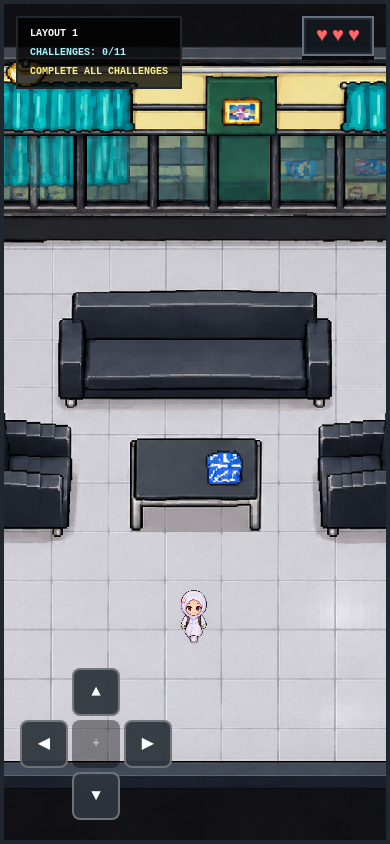
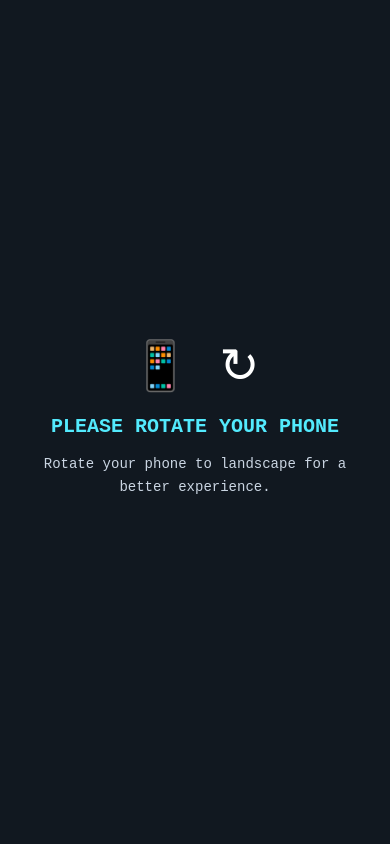
Before and after one commit to Iniakunsv/first-game-cuy, a Next.js app: page / in a window 390 px wide. Built offline with nearby package versions, Linux system fonts and the light colour scheme.

Commit message:
Add mobile portrait rotation notice

```diff
--- a/components/Game.tsx
+++ b/components/Game.tsx
@@ -26,7 +26,7 @@ import {
   Direction,
 } from '@/data/types';
 
-const SPEED = 0.5;
+const SPEED = 0.25;
 
 export default function Game() {
 
@@ -65,6 +65,30 @@ export default function Game() {
 
   const [solved, setSolved] =
     useState<string[]>([]);
+
+  const [isPortrait, setIsPortrait] =
+    useState(false);
+
+  const [zoom, setZoom] =
+    useState(1);
+
+  useEffect(() => {
+  const checkOrientation = () => {
+    setIsPortrait(
+      window.matchMedia('(max-width: 767px) and (orientation: portrait)').matches
+    );
+  };
+
+  checkOrientation();
+
+  window.addEventListener('resize', checkOrientation);
+  window.addEventListener('orientationchange', checkOrientation);
+
+  return () => {
+    window.removeEventListener('resize', checkOrientation);
+    window.removeEventListener('orientationchange', checkOrientation);
+  };
+}, []);
 
   const [layout3GallonProgress, setLayout3GallonProgress] =
     useState({
@@ -3419,6 +3443,21 @@ if (gameOver) {
   return (
 
     <main className="game-shell fixed inset-0 z-50 flex h-screen w-screen items-center justify-center overflow-hidden">
+      {isPortrait && (
+  <div className="fixed inset-0 z-[200] flex items-center justify-center bg-[#111820] p-6 text-center text-white md:hidden">
+    <div className="max-w-sm">
+      <div className="mb-5 text-5xl">📱 ↻</div>
+
+      <h1 className="text-xl font-black text-cyan-300">
+        PLEASE ROTATE YOUR PHONE
+      </h1>
+
+      <p className="mt-3 text-sm leading-relaxed text-slate-300">
+        Rotate your phone to landscape for a better experience.
+      </p>
+    </div>
+  </div>
+)}
 
       <div className="flex h-full w-full items-center justify-center">
 
```
